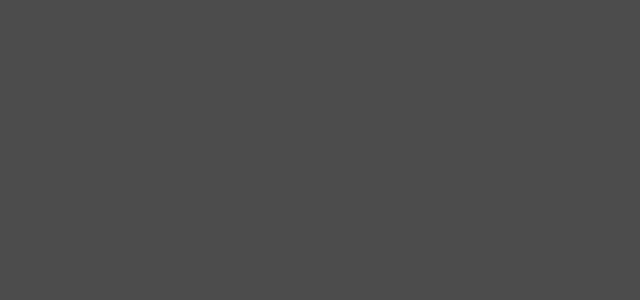
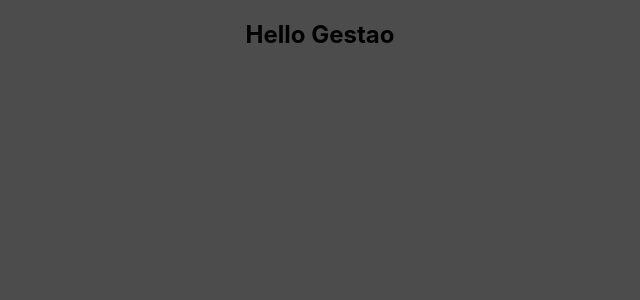
Before and after one commit to ANDRIEL123/front-reactanimes, a React (Create React App) app: page /gerir-episodios/1 in a window 1280 px wide. Before the commit this address had no page. Shown: the top 300 px of the page, without its empty margins (320-960 px from the left). Built offline with nearby package versions, Linux system fonts and the light colour scheme.

Commit message:
Ajustes diversos

```diff
--- a/src/pages/gestaoEpisodios.js
+++ /dev/null
@@ -1,5 +0,0 @@
-import React from 'react'
-
-const GestaoEpisodios = () => (<h2>Gerir episodios</h2>)
-
-export default GestaoEpisodios
--- /dev/null
+++ b/src/pages/gestaoEpisodios/gestaoEpisodios.js
@@ -0,0 +1,12 @@
+import React, { useState, useEffect } from 'react'
+import { useParams } from 'react-router-dom'
+
+function GestaoEpisodios() {
+    let { id_anime } = useParams()
+
+    return (
+        <h2>Hello Gestao</h2>
+    )
+}
+
+export default GestaoEpisodios
--- a/src/pages/menu.js
+++ b/src/pages/menu.js
@@ -142,7 +142,7 @@ export default class Menu extends Component {
                                     > Editar</Button>
                                 </Link>
                                 {/* Gestão dos episodios */}
-                                <Link to="/gerir-episodios">
+                                <Link to={`/gerir-episodios/${anime.id_anime}`}>
                                     < Button
                                         variant="contained"
                                         className="btn-gerir"
--- a/src/routes.js
+++ b/src/routes.js
@@ -5,7 +5,7 @@ import Autentifica from './erroAutentification'
 import Inclusao from './pages/inclusao'
 import Header from './pages/header'
 import Update from './pages/updateAnime'
-import GestaoEpisodios from './pages/gestaoEpisodios'
+import GestaoEpisodios from './pages/gestaoEpisodios/gestaoEpisodios'
 
 import {
     Routes, Route
@@ -27,7 +27,7 @@ export default function mainRoutes() {
                 <Route path="/" element={< Login />} />
                 <Route path="/dashboard" element={autentificaRota()} />
                 <Route path="/incluir-anime" element={< Inclusao />} />
-                <Route path="/gerir-episodios" element={<GestaoEpisodios />} />
+                <Route path="/gerir-episodios/:id_anime" element={<GestaoEpisodios />} />
                 <Route path="/update-animes/:id_anime" element={<Update />} />
             </Routes>
         </div>
```
